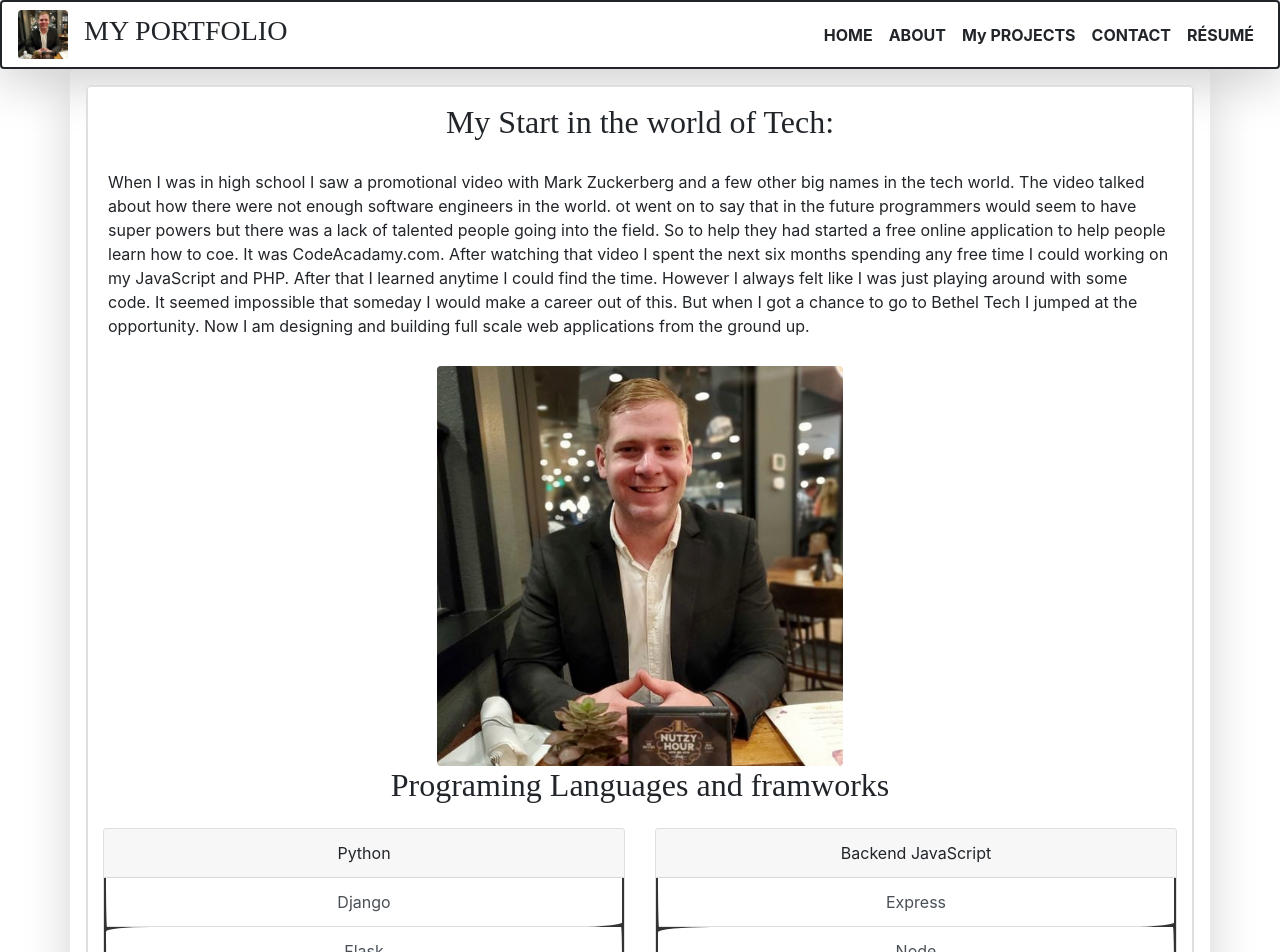
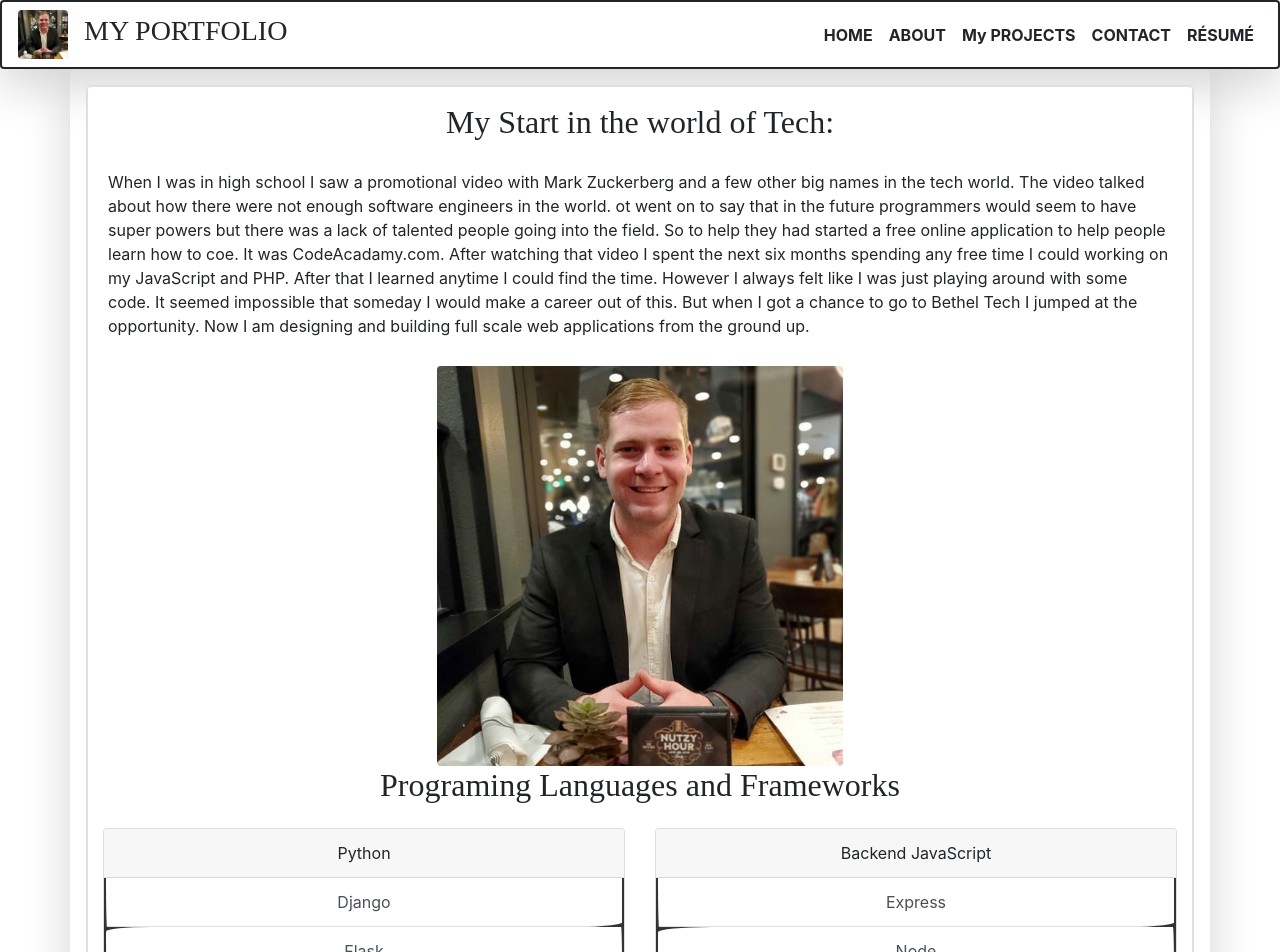
Before and after one commit to F-Ethan/MyPortfolio, a React (Create React App) app: page /About in a window 1280 px wide. Shown: the top 952 px of the page. Built offline with nearby package versions, Linux system fonts and the light colour scheme; the HTML template or start-up script is replaced by a standard one; a web font is replaced by a local one.

Commit message:
more spelling errors

```diff
--- a/src/Components/about/About.js
+++ b/src/Components/about/About.js
@@ -28,7 +28,7 @@ const About = () => {
             alt='food truck'
           />
           <div className='container text-center '>
-            <h2> Programing Languages and framworks  </h2>
+            <h2> Programing Languages and Frameworks  </h2>
             <div className='row mb-3 justify-content-center'>
               <div className="col-12 col-md-6 mt-3">
                 <div className="card" >
```
